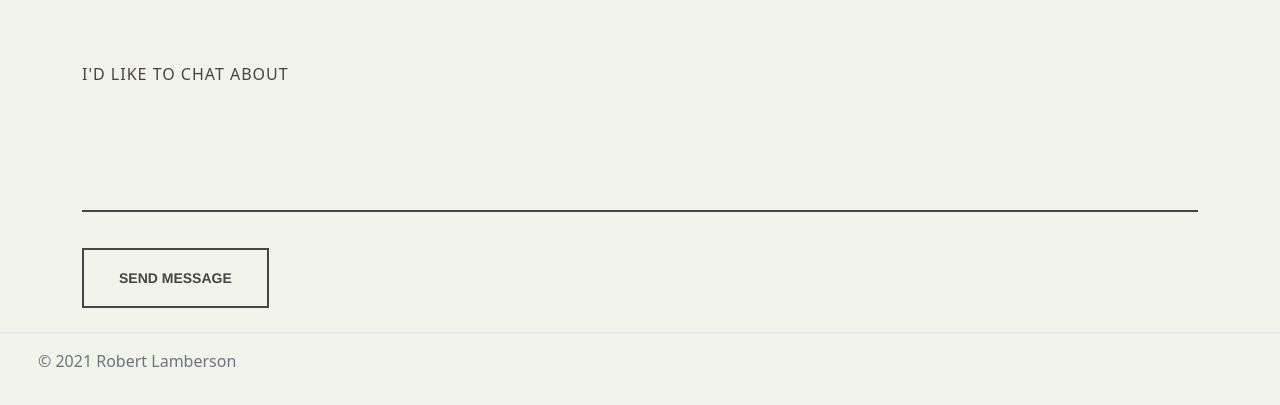
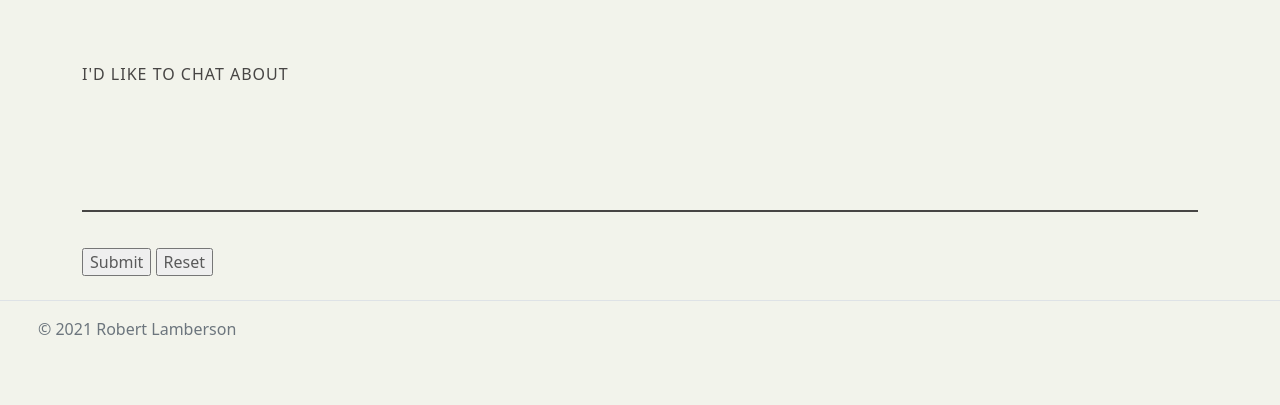
Before and after one commit to robertlamberson10/my-pwp-robert-lamberson, a plain HTML site: page public_html/documentation/project.html in a window 1280 px wide. Shown: the part 2276-2681 px from the top of the page. After the commit the page ends 2657 px from the top, so only its background shows below. Drawn offline with nearby package versions, Linux system fonts and the light colour scheme; some packages are replaced by stand-ins of ours; a script that the page names is missing.

Commit message:
More Contact form work

```diff
--- a/public_html/documentation/project.html
+++ b/public_html/documentation/project.html
@@ -139,8 +139,10 @@
             <label for="message-input"></label>
             <textarea name="message" placeholder="I'd like to chat about" id="message-input" cols="30" rows="5" required></textarea>
         </div>
+        <div class="g-recaptcha" data-sitekey="6LdQzj4dAAAAAJAF4R_qsZdAvlfEaJnRqC007un4"></div>
         <div class="submit">
-            <input type="submit" value="Send Message" id="form_button" />
+            <input type="submit" value="Submit" id="form-submit" />
+            <input type="reset" value="Reset" id="form-reset">
         </div>
     </form>
     <div id="output-area"></div>
```
